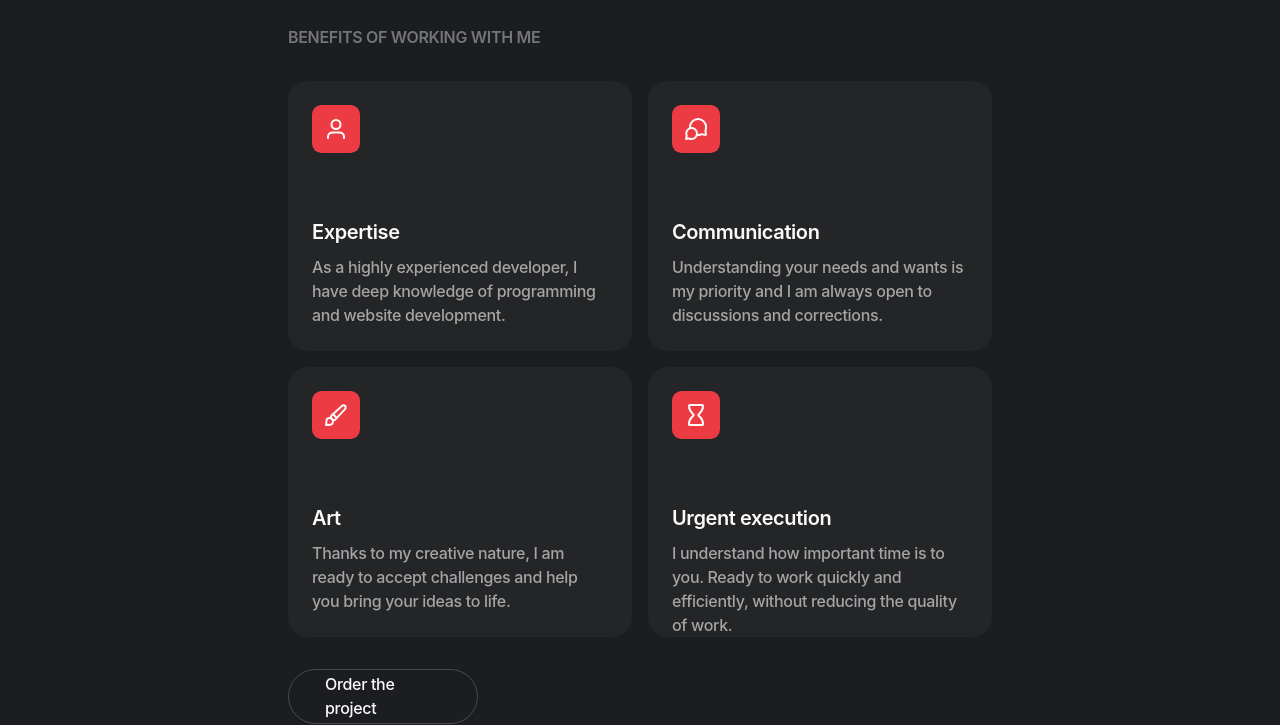
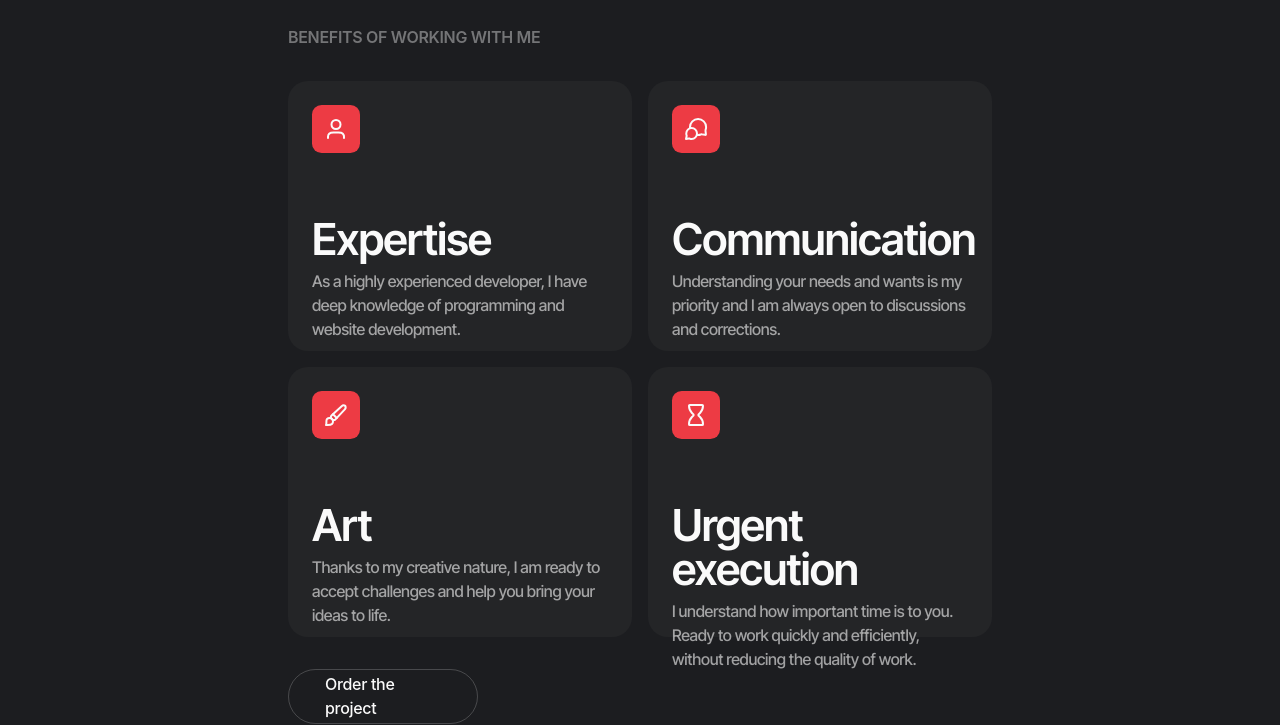
Before and after one commit to gudzsv/project-syntax-samurais-02, a website built with Vite: page src/index.html in a window 1280 px wide. Shown: the part 235-960 px from the top of the page. Built offline with nearby package versions, Linux system fonts and the light colour scheme.

Commit message:
fix request

```diff
--- a/src/partials/benefits/benefits.css
+++ b/src/partials/benefits/benefits.css
@@ -71,29 +71,23 @@
   margin-bottom: 64px;
 }
 
-.benefits-icon {
 
+/* header-5 */
+.title {
+  margin-bottom: 8px;
 }
 
-.benefits-list-title {
-  font-family: "Inter", sans-serif;
-  font-weight: 600;
-  font-size: 20px;
-  line-height: 150%;
-  letter-spacing: -0.02em;
-  color: var(--main-text);
-  margin-bottom: 8px;
-  gap: 16px;
-}
 
-.benefits-text {
+
+/* main text with opacity */
+/* .benefits-text {
   font-family: "Inter", sans-serif;
   font-weight: 500;
   font-size: 16px;
   line-height: 150%;
   letter-spacing: -0.02em;
   color: rgba(250, 250, 250, 0.6);
-}
+} */
 
 .button-wrapper {
   display: flex;
--- a/src/partials/benefits/benefits.html
+++ b/src/partials/benefits/benefits.html
@@ -6,11 +6,12 @@
         <li class="benefits-items-list">
           <div class="icon-wrapper">
             <svg class="benefits-icon" width="24" height="24">
+              <title>Expertise</title>
               <use href="/assets/svg/icons.svg#icon-user"></use>
             </svg>
           </div>
-          <h3 class="benefits-list-title">Expertise</h3>
-          <p class="benefits-text">
+          <h5 class="header-5 title">Expertise</h5>
+          <p class="main-text-with-opacity">
             As a highly experienced developer, I have deep knowledge of
             programming and website development.
           </p>
@@ -18,11 +19,12 @@
         <li class="benefits-items-list">
           <div class="icon-wrapper">
             <svg class="benefits-icons" width="24" height="24">
+              <title>Communication</title>
               <use href="/assets/svg/icons.svg#icon-message-chat-circle"></use>
             </svg>
           </div>
-          <h3 class="benefits-list-title">Communication</h3>
-          <p class="benefits-text">
+          <h5 class="header-5 title">Communication</h5>
+          <p class="main-text-with-opacity">
             Understanding your needs and wants is my priority and I am always
             open to discussions and corrections.
           </p>
@@ -30,11 +32,12 @@
         <li class="benefits-items-list">
           <div class="icon-wrapper">
             <svg class="benefits-icons" width="24" height="24">
+              <title>Art</title>
               <use href="/assets/svg/icons.svg#icon-brush"></use>
             </svg>
           </div>
-          <h3 class="benefits-list-title">Art</h3>
-          <p class="benefits-text">
+          <h5 class="header-5 title">Art</h5>
+          <p class="main-text-with-opacity">
             Thanks to my creative nature, I am ready to accept challenges and
             help you bring your ideas to life.
           </p>
@@ -42,12 +45,13 @@
         <li class="benefits-items-list last">
           <div class="icon-wrapper">
             <svg class="benefits-icons" width="24" height="24">
+              <title>Urgent execution</title>
               <use href="/assets/svg/icons.svg#icon-hourglass"></use>
             </svg>
           </div>
 
-          <h3 class="benefits-list-title">Urgent execution</h3>
-          <p class="benefits-text">
+          <h5 class="header-5 title">Urgent execution</h5>
+          <p class="main-text-with-opacity">
             I understand how important time is to you. Ready to work quickly and
             efficiently, without reducing the quality of work.
           </p>
```
